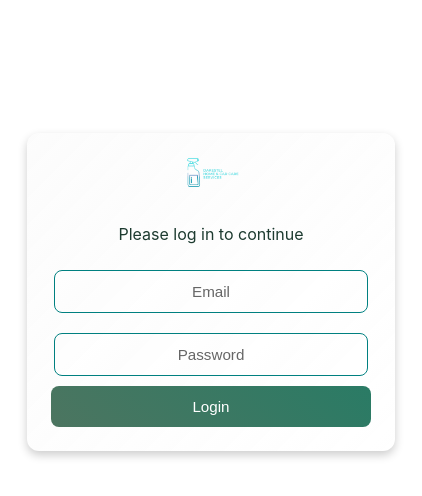
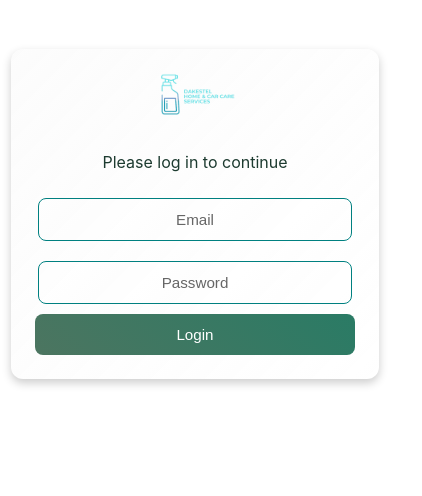
Before and after one commit to kennygray-dev/Sales-management-application, a React (Vite) app in the folder dakestel-dashboard-frontend/: page / in a window 390 px wide. Shown: the part 146-642 px from the top of the page, 422 px wide, since content can reach past the window. Built offline with nearby package versions, Linux system fonts and the light colour scheme.

Commit message:
some style corrections

```diff
--- a/dakestel-dashboard-frontend/src/components/Login.scss
+++ b/dakestel-dashboard-frontend/src/components/Login.scss
@@ -1,14 +1,5 @@
 /* Modern Login Page */
-body {
-  font-family: 'Poppins', sans-serif;
-  margin: 0;
-  padding: 0;
-  background: white;
-  display: flex;
-  justify-content: center;
-  align-items: center;
 
-}
 
 /* Glassmorphic Container */
 .login-container {
@@ -24,7 +15,7 @@ body {
 
 /* Logo */
 .login-logo {
-  width: 90px;
+  width: 120px;
   height: auto;
   margin-bottom: 1rem;
 }
@@ -123,17 +114,22 @@ button:disabled {
 /* Mobile View Styles */
 @media (max-width: 480px) {
   .login-container {
-    padding: 1rem;
+    display: flex;
+    justify-content: center;
+    align-items: center;
+    width: 100%;
+    padding: 50% 0%;
+    height:fit-content;
   }
-
   .login-logo {
-    width: 70px;
+    width: 100px;
   }
 
   .login-form {
     padding: 1.5rem;
     width: 95%;
     max-width: 320px;
+    align-self: center;
   }
 
   .login-form h2 {
--- a/dakestel-dashboard-frontend/src/components/Metrics.module.scss
+++ b/dakestel-dashboard-frontend/src/components/Metrics.module.scss
@@ -7,7 +7,7 @@
   background-color: #f5f5f5; /* Ash background */
   font-family: Arial, sans-serif;
   color: #333; /* Dark text for contrast */
-
+  margin-left: 7%;
 }
 
 
@@ -66,7 +66,7 @@
   background: #ffffff; // White background
   padding: 20px;
   border-radius: 8px;
-
+  box-shadow: 0 6px 12px rgba(0, 0, 0, 0.1);
   text-align: center;
   transition: transform 0.3s ease, box-shadow 0.3s ease;
 
@@ -289,6 +289,7 @@ h3 {
 // Responsive Design for Smaller Screens.
 @media (max-width: 768px) {
   .metricsContainer {
+    background-color: transparent; /* Ash background */
     flex-direction: column;
     padding: 10px;
     padding-top: 4rem;
--- a/dakestel-dashboard-frontend/src/components/Orders.module.scss
+++ b/dakestel-dashboard-frontend/src/components/Orders.module.scss
@@ -27,7 +27,7 @@ h1 {
 }
 
 .orderCard {
-  background: white;
+  background: rgb(246, 246, 233);
   border-radius: 12px;
   padding: 1.5rem;
   box-shadow: 0 4px 10px rgba(0, 0, 0, 0.08);
@@ -36,6 +36,7 @@ h1 {
   flex-direction: column;
   justify-content: space-between;
   font-size: 0.95rem;
+  border: 1px solid gray;
 
   &:hover {
     transform: translateY(-3px);
@@ -64,6 +65,8 @@ h1 {
   cursor: pointer;
   text-align: center;
   transition: background-color 0.2s ease-in-out;
+  padding: 10px;
+  border-radius: 30px;
 }
 
 .statusSelect:hover {
@@ -104,7 +107,7 @@ h1 {
   color: white;
   font-size: 14px;
   font-weight: bold;
-  padding: 8px 12px;
+  padding: 12px 12px;
   border: none;
   border-radius: 6px;
   cursor: pointer;
@@ -117,6 +120,9 @@ h1 {
 
 .deleteButton {
   background: #dc3545;
+  margin-top: 15px;
+  padding: 10px;
+  margin-right: 2rem;
 }
 
 .deleteButton:hover {
@@ -135,7 +141,7 @@ h1 {
 /* Mobile Responsive Styles */
 @media (max-width: 768px) {
   .ordersContainer {
-    padding: 0rem;
+    padding: 1.5rem;
   }
 
   .ordersList {
```
